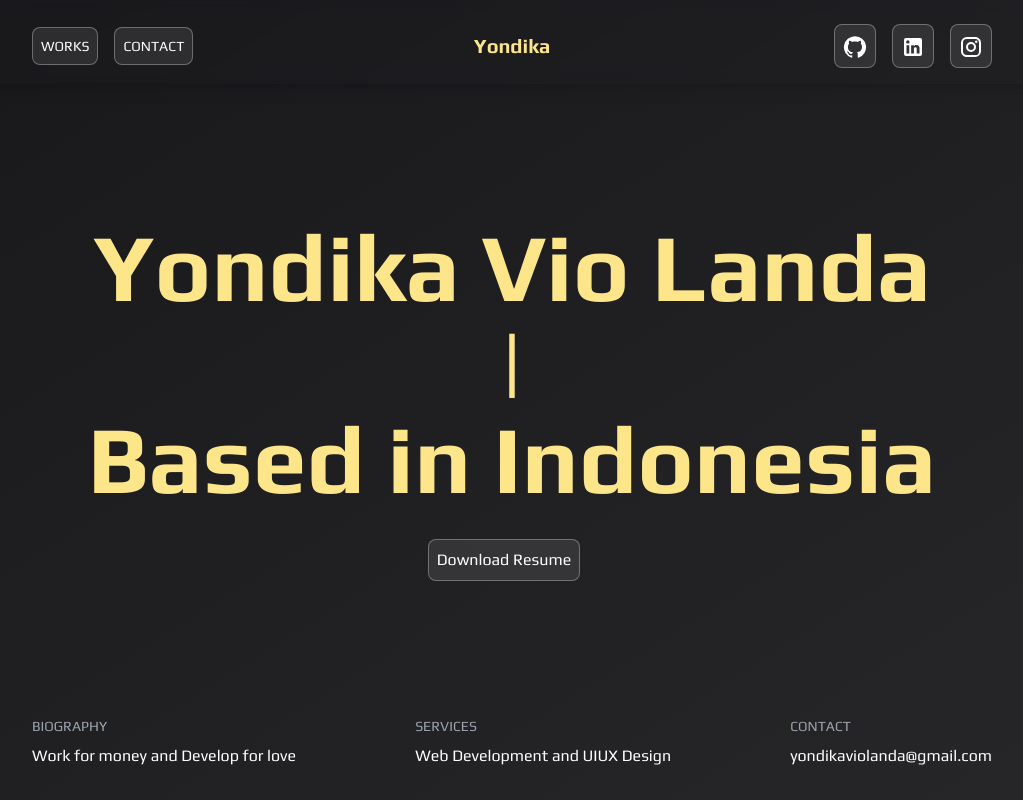
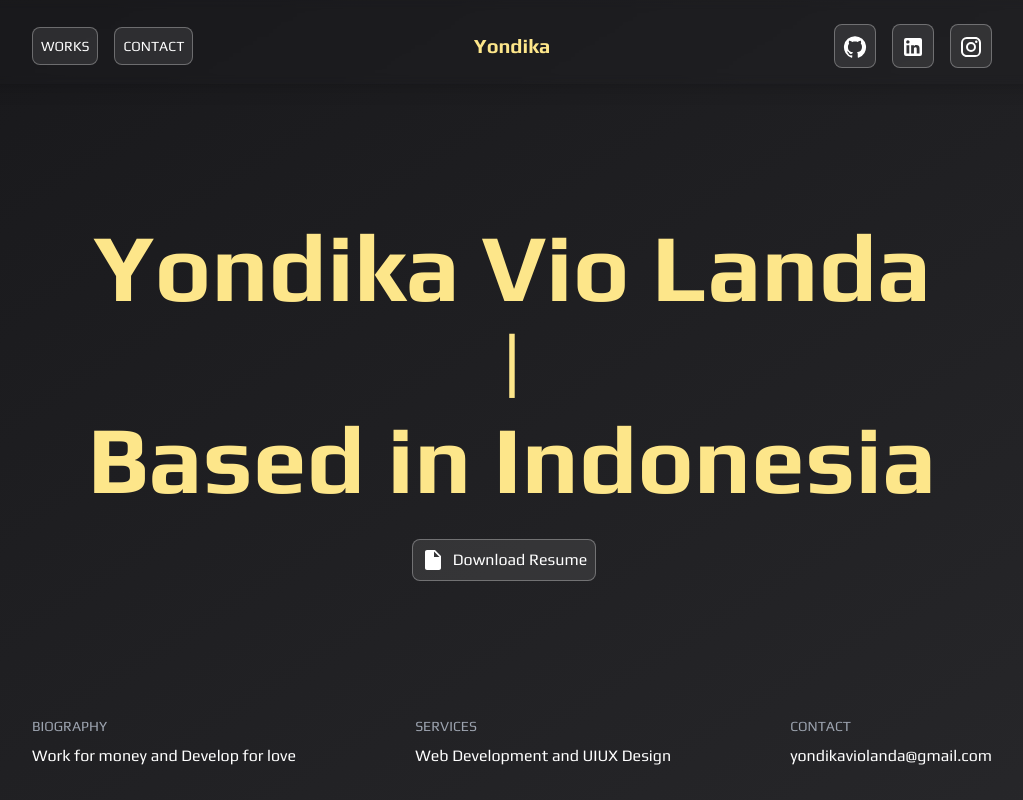
Before and after one commit to yondikavl/portfolio, a Next.js app: page / in a window 1280 px wide. Shown: the top 800 px of the page, without its empty margins (128-1151 px from the left). Built offline with nearby package versions, Linux system fonts and the light colour scheme.

Commit message:
update button resume

```diff
--- a/src/components/HeroSection.jsx
+++ b/src/components/HeroSection.jsx
@@ -1,6 +1,7 @@
 "use client";
 import React from "react";
 import Typed from "typed.js";
+import InsertDriveFileIcon from "@mui/icons-material/InsertDriveFile";
 
 const HeroSection = () => {
   const el = React.useRef(null);
@@ -19,6 +20,13 @@ const HeroSection = () => {
       typed.destroy();
     };
   }, []);
+
+  const setOnClick = () => {
+    window.open(
+      "https://drive.google.com/file/d/1CmqyaE9s09xaHB3PWv3nr-2kBAflzSOZ/view?usp=sharing",
+      "_blank"
+    );
+  };
 
   return (
     <section className="Hero bg-gradient-to-br from-zinc-900 to-zinc-800">
@@ -45,8 +53,14 @@ const HeroSection = () => {
           >
             Based in Indonesia
           </h1>
-          <button className="bg-white/[.09] mt-8 p-2 mr-4 rounded-lg border-[1px] border-white/[.3] hover:bg-white/[0.2]">
-            Download Resume
+          <button
+            onClick={setOnClick}
+            className="bg-white/[.09] mt-8 p-2 mr-4 rounded-lg border-[1px] border-white/[.3] hover:bg-white/[0.2]"
+          >
+            <span className="flex items-center">
+              <InsertDriveFileIcon />
+              <span className="ps-2">Download Resume</span>
+            </span>
           </button>
         </div>
         <div className="w-screen px-6 md:px-40 text-left absolute bottom-0 md:bottom-8 flex justify-between items-center flex-wrap">
```
